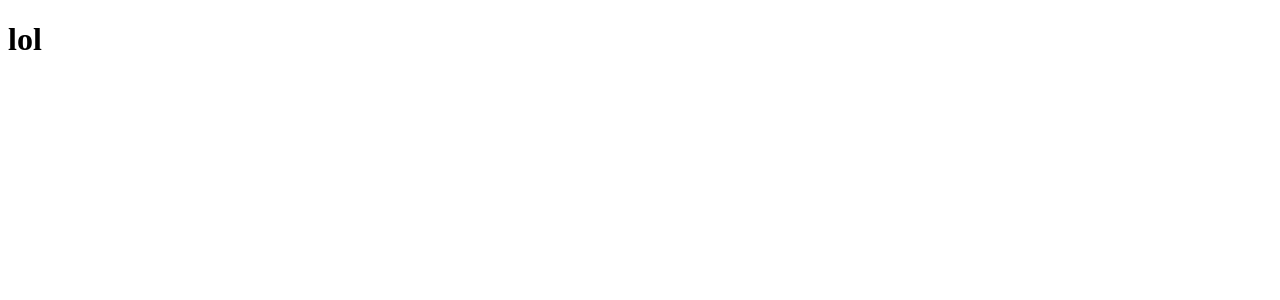
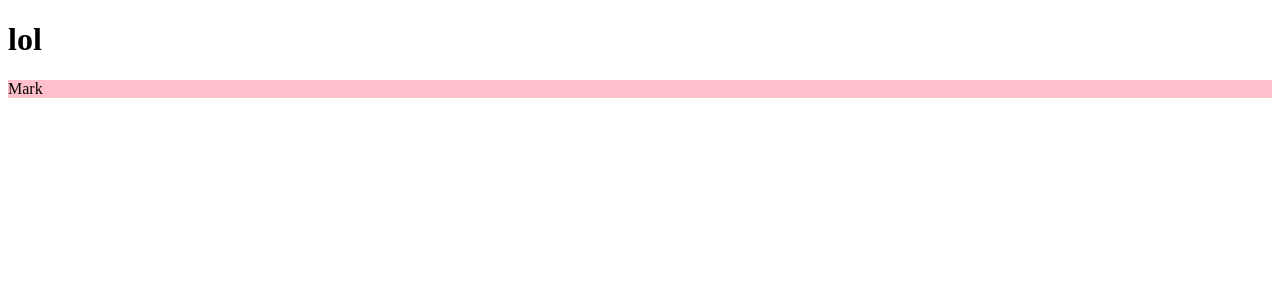
Before and after one commit to mark-icy/shop-frontend, a React (Create React App) app: page / in a window 1280 px wide. Shown: the top 300 px of the page. Built offline with nearby package versions, Linux system fonts and the light colour scheme.

Commit message:
add Header init

```diff
--- a/src/App.js
+++ b/src/App.js
@@ -1,8 +1,10 @@
+import Header from "./Header.js";
 
 function App() {
   return (
     <div className="App">
       <h1>lol</h1>
+      <Header/>
     </div>
   );
 }
--- /dev/null
+++ b/src/Header.css
@@ -0,0 +1,3 @@
+.header {
+	background-color: pink;
+}
--- /dev/null
+++ b/src/Header.js
@@ -0,0 +1,8 @@
+import './Header.css';
+
+const Header = (props) => {
+	return (
+		<div className='header'>Mark</div>
+	)
+}
+export default Header;
```
